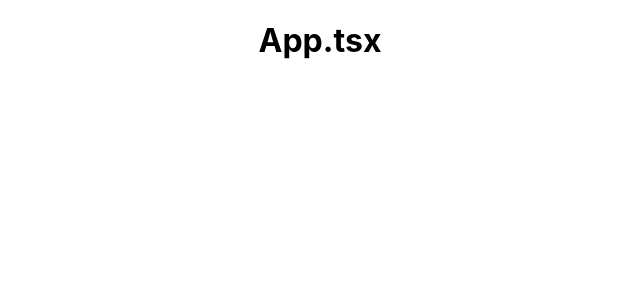
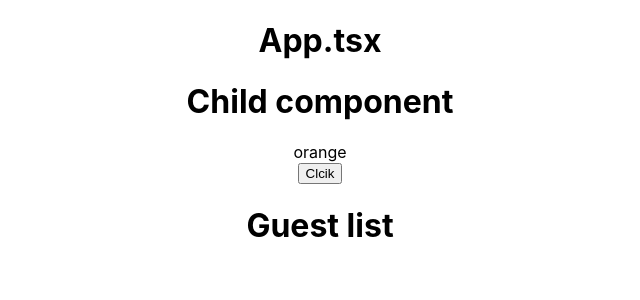
Before and after one commit to shivetay/react_typescript, a React (Create React App) app: page / in a window 1280 px wide. Shown: the top 300 px of the page, without its empty margins (320-960 px from the left). Built offline with nearby package versions, Linux system fonts and the light colour scheme.

Commit message:
work with state and typescript

```diff
--- a/src/App.tsx
+++ b/src/App.tsx
@@ -1,10 +1,12 @@
 import React from 'react';
 import './App.css';
+import Parent from './props/Parent';
 
 function App() {
   return (
     <div className="App">
      <h1>App.tsx</h1>
+     <Parent />
     </div>
   );
 }
--- a/src/props/Child.tsx
+++ b/src/props/Child.tsx
@@ -6,15 +6,19 @@ zdefiniowana lista propsów
 */
 interface ChildProps{
   color: string
+  onClick: ()=> void
 }
 
-export const Child = ({color} : ChildProps) => {
+const Child: React.FC<ChildProps> = ({color, onClick}) => {
   return (
     <div>
       <h1>Child component</h1>
       <div>
         {color}
       </div>
+      <button onClick={onClick}>Clcik</button>
     </div>
   )
 }
+
+  export default Child
--- /dev/null
+++ b/src/props/ListState.tsx
@@ -0,0 +1,13 @@
+import React from 'react'
+
+
+
+const ListState: React.FC = () => {
+  return (
+    <div>
+      <h1>Guest list</h1>
+    </div>
+  )
+}
+
+export default ListState
--- a/src/props/Parent.tsx
+++ b/src/props/Parent.tsx
@@ -1,7 +1,20 @@
-import  {Child}  from './Child'
+import { Fragment } from 'react'
+import  Child  from './Child'
+import ListState from './ListState'
+
+const clickFucnk = () =>{
+  alert('klik')
+}
 
 const Parent = () => {
-  return <Child color="orange"/>
+  return (
+  <Fragment>
+
+
+  <Child onClick={clickFucnk} color="orange"/>
+  <ListState />
+    </Fragment>
+  )
 }
 
 export default Parent
```
